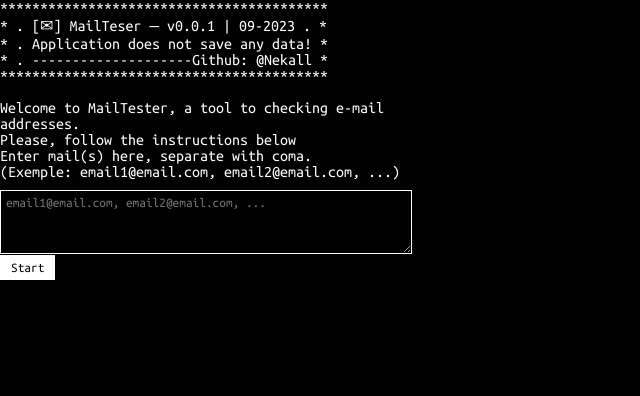
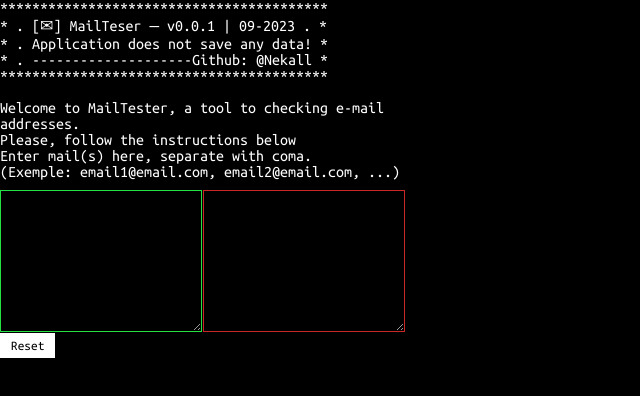
Before and after one commit to Nekall/Mailtester-front, a React (Create React App) app: page / in a window 1280 px wide. Both pictures are taken after a click on the button "Start". Shown: the top 396 px of the page, without its empty margins (0-640 px from the left). Built offline with nearby package versions, Linux system fonts and the light colour scheme.

Commit message:
feat: add emails results

```diff
--- a/src/components/InputMails/index.tsx
+++ b/src/components/InputMails/index.tsx
@@ -7,32 +7,43 @@ import isValidEmail from '../../helpers/isValidEmail';
 import "./styles.css";
 
 const InputMails = () => {
-    const [emails, setEmails] = useState('');
-    const [validEmails, setValidEmails] = useState<any>([]);
-    const [invalidEmails, setInvalidEmails] = useState<any>([]);
+    const [emails, setEmails] = useState<string>('');
+    const [validEmails, setValidEmails] = useState<Array<string>>([]);
+    const [invalidEmails, setInvalidEmails] = useState<Array<string>>([]);
+    const [isStart, setIsStart] = useState<boolean>(false);
 
     const checkMails = () => {
-        console.info("Nombre d'email détéctés :::", emails.split(',').length)
         for (let email of emails.split(',')) {
-            email = email.split('\n')[0];
+            email = email.split('\n')[0].trim();
             if (isValidEmail(email)) {
                 setValidEmails((prevState: any) => [...prevState, email]);
             } else {
-                if (email.length > 0) {
                 setInvalidEmails((prevState: any) => [...prevState, email]);
             }
         }
-        }
+        setIsStart(true);
     }
 
-    console.log("validEmails", validEmails);
-    console.log("invalidEmails", invalidEmails);
-
     return (
+        isStart ?
+            <div className="__input_mails_result">
+                <textarea className="__valid" rows={10} cols={25} value={validEmails.join(',')}>
+                </textarea>
+                <textarea className="__invalid" rows={10} cols={25} defaultValue={invalidEmails.join(',')}>
+                </textarea>
+                <button onClick={() => {
+                    setIsStart(false);
+                    setEmails('');
+                    setValidEmails([]);
+                    setInvalidEmails([]);
+                }}>Reset</button>
+            </div>
+            :
             <div className="__input_mails">
-            <textarea id="InputMailsId" name="InputMails" rows={4} cols={55}
+                <textarea rows={4} cols={55}
                     placeholder="email1@email.com, email2@email.com, ..."
                     onChange={e => setEmails(e.target.value)}
+                    value={emails}
                 >
                 </textarea>
                 <button onClick={() => checkMails()}>Start</button>
--- a/src/components/InputMails/styles.css
+++ b/src/components/InputMails/styles.css
@@ -1,3 +1,13 @@
 .__input_mails{
+}
 
+.__input_mails_result {
+    .__valid  {
+        border: solid 1px #24e043;
+        margin-right: 1px;
+      }
+
+      .__invalid {
+        border: solid 1px #ca2727;
+      }
 }
--- a/src/helpers/isValidEmail.ts
+++ b/src/helpers/isValidEmail.ts
@@ -1,4 +1,4 @@
-const isValidEmail = (email: string) => {
+const isValidEmail = (email:string) => {
     const regex = /^[a-zA-Z0-9.!#$%&'*+-/=?^_`{|}~]+@[a-zA-Z0-9-]+(?:\.[a-zA-Z0-9-]+)*$/;
     return regex.test(email);
 }
--- a/src/index.css
+++ b/src/index.css
@@ -37,7 +37,7 @@ textarea  {
   margin-bottom: -2px;
 }
 
-textarea :focus {
+textarea:focus {
   outline: none;
 }
 
```
Lines whose indentation alone changed are shown as unchanged.
